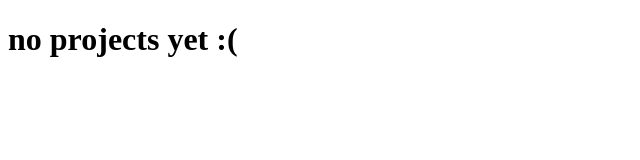
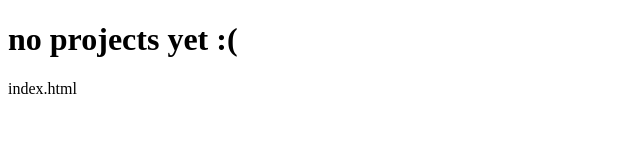
Before and after one commit to awesomenoah17/awesomenoah17.github.io, a plain HTML site: page projects.html in a window 1280 px wide. Shown: the full height of the page, 0-640 px from the left. Drawn offline with Linux system fonts and the light colour scheme.

Commit message:
Update projects.html

```diff
--- a/projects.html
+++ b/projects.html
@@ -9,6 +9,6 @@
 <head>
   <body>
     <h1>no projects yet :(</h1>
-    <href></href>
+    <href>index.html</href>
   </body>
 </head>
```
